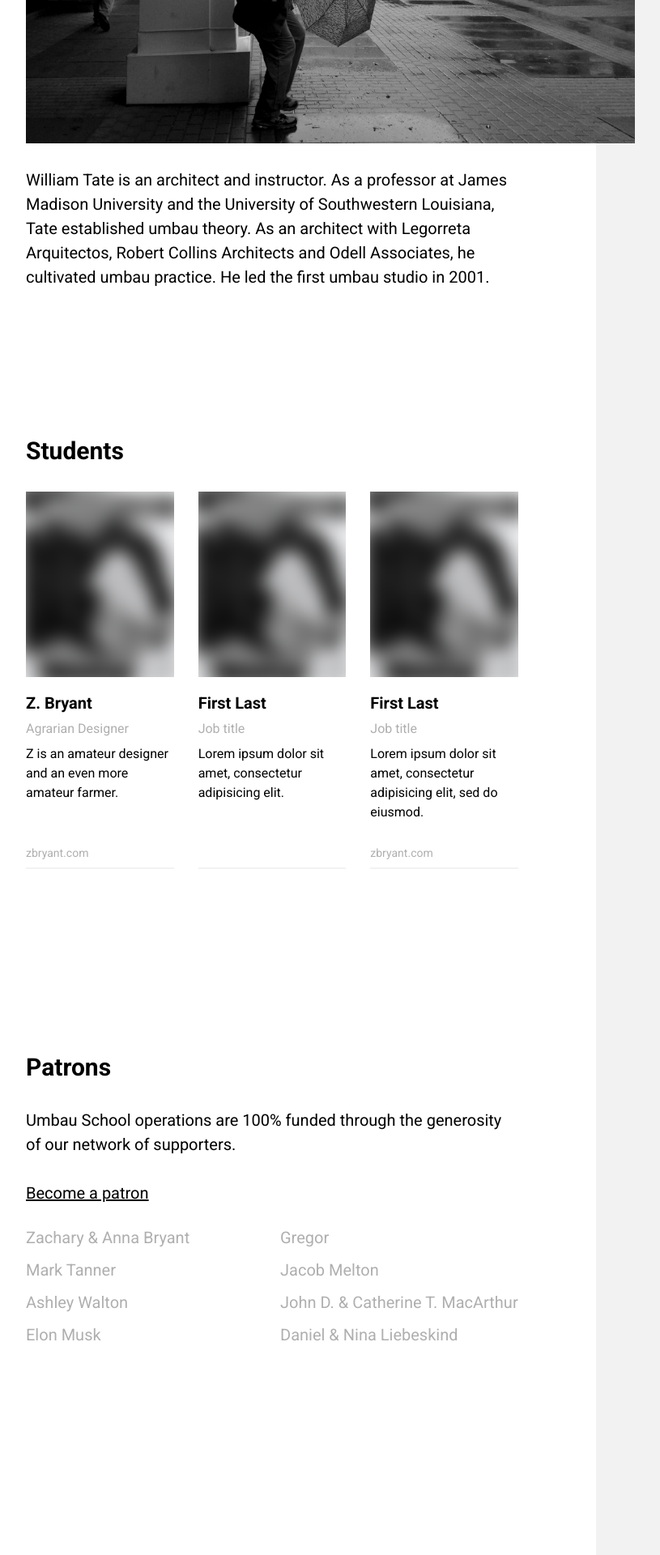
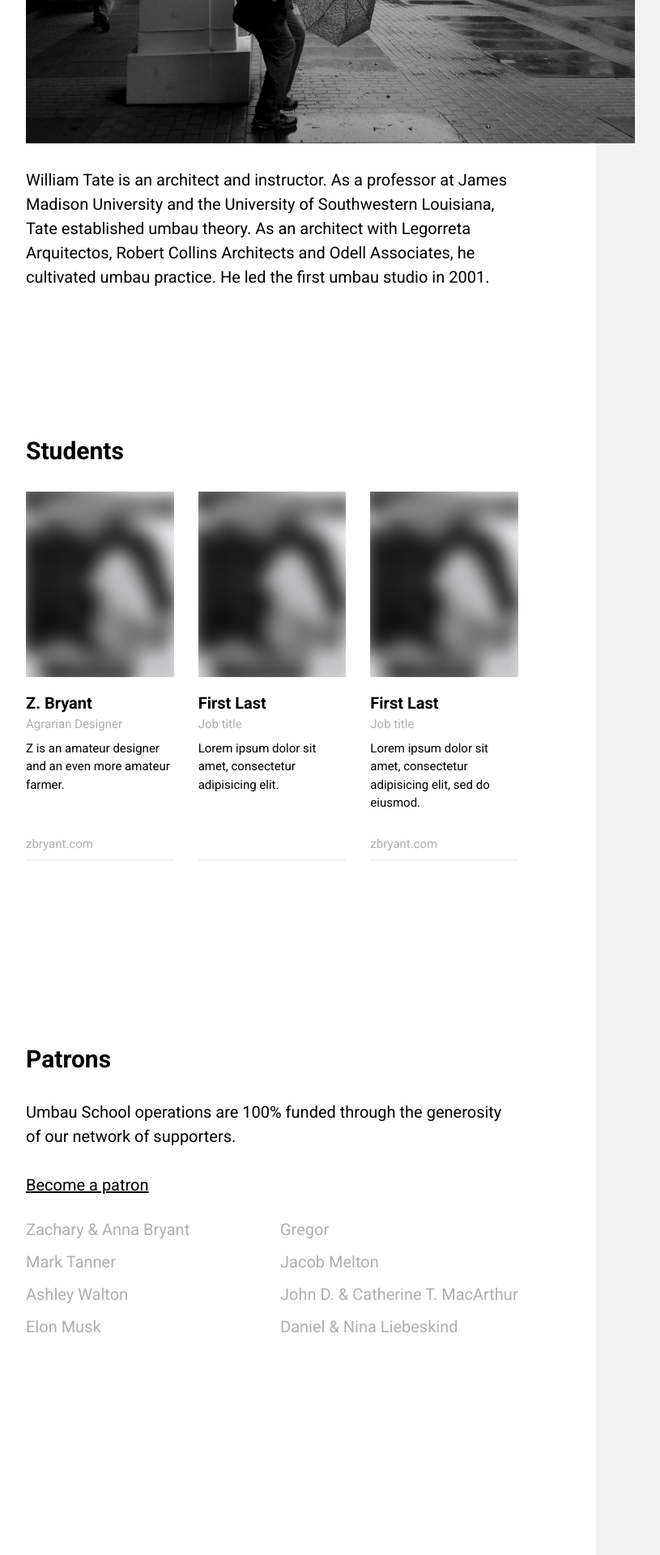
Before and after one commit to umbauschool/umbauschool.github.io, a Jekyll site: the page built from index.md, in a window 1280 px wide. Shown: the part 4480-6400 px from the top of the page at 81% size, without its empty margins (448-1263 px from the left). Built offline with Jekyll 4.4.1, drawn with Linux system fonts in a browser that asks for light colours.

Commit message:
Update main.css

```diff
--- a/css/main.css
+++ b/css/main.css
@@ -405,24 +405,24 @@ a.person-card:hover .person-card__website {
 .person-card__name {
   font-size: inherit;
   line-height: inherit;
-  margin: 0 0 10px;
+  margin: 0 0 5px;
 }
 
 .person-card__title {
   color: var(--gray);
-  font-size: 16px;
+  font-size: 15px;
   margin: 0 0 10px;
 }
 
 .person-card__bio {
   color: black;
-  font-size: 16px;
+  font-size: 15px;
   margin: 0 0 30px;
 }
 
 .person-card__website {
   color: var(--gray);
-  font-size: 14px;
+  font-size: 15px;
   margin-top: auto;
 }
 
```
